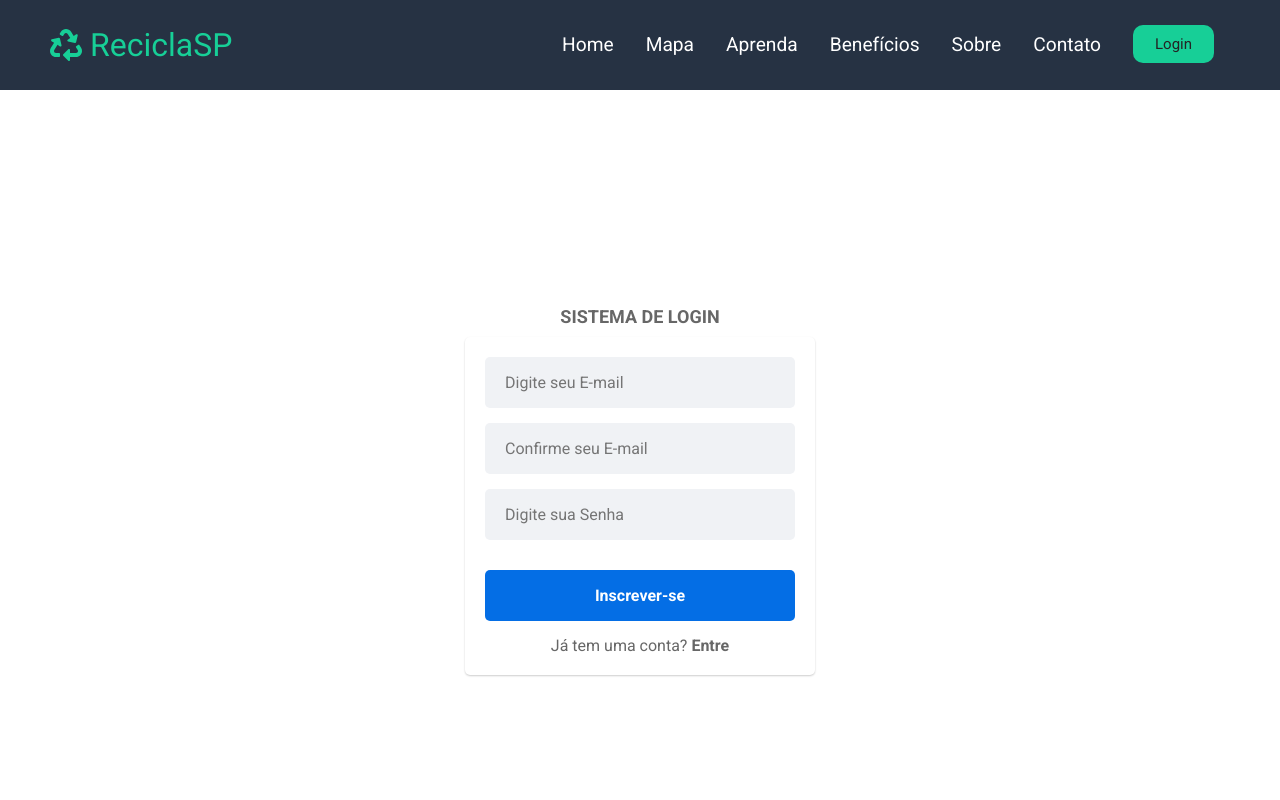
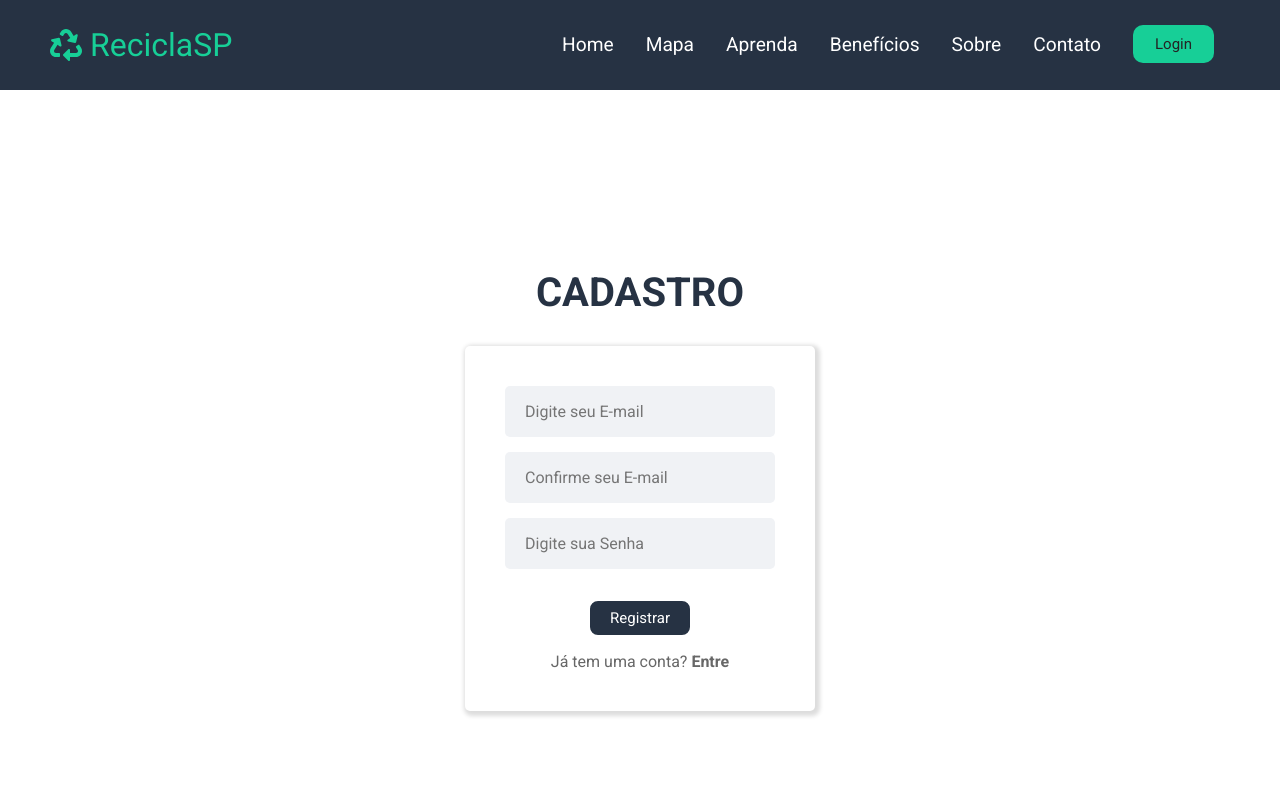
Before and after one commit to Projetos-Fiap/React-Sprint4, a React (Create React App) app: page /sign-up in a window 1280 px wide. Shown: the top 800 px of the page. Built offline with nearby package versions, Linux system fonts and the light colour scheme.

Commit message:
finalizando login e cadastro

```diff
--- a/src/App.js
+++ b/src/App.js
@@ -14,8 +14,8 @@ import SobrePage from "./routes/SobrePage";
 import ContactPage from "./routes/ContactPage";
 import ErrorPage from "./routes/ErrorPage"
 
-import Singup from "./components/Signup/Signup";
-import Singin from "./components/Signin/Signin";
+import Signup from "./components/Signup/Signup";
+import Signin from "./components/Signin/Signin";
 import { AuthProvider } from "./contexts/auth";
 
 // Importando CSS
@@ -23,6 +23,7 @@ import "./App.css"; //
 
 const App = () => {
   return (
+    <AuthProvider>
       <>
       <Navbar />
       <Routes>
@@ -33,11 +34,12 @@ const App = () => {
         <Route path="/sobre" element={<SobrePage />} />
         <Route path="/beneficios" element={<BeneficiosPage />} />
         <Route path="/contato" element={<ContactPage />} />
-      <Route path="/sign-in" element={<Singin />} />
-      <Route path="/sign-up" element={<Singup />} />
+        <Route path="/sign-in" element={<Signin />} />
+        <Route path="/sign-up" element={<Signup />} />
       </Routes>
       <Footer />
       </>
+    </AuthProvider>
   )
 }
 
--- a/src/components/Button2/Button.js
+++ /dev/null
@@ -1,12 +0,0 @@
-import React from "react";
-import * as C from "./styles";
-
-const Button = ({ Text, onClick, Type = "button" }) => {
-  return (
-    <C.Button type={Type} onClick={onClick}>
-      {Text}
-    </C.Button>
-  );
-};
-
-export default Button;
--- a/src/components/Button2/styles.js
+++ /dev/null
@@ -1,15 +0,0 @@
-import styled from "styled-components";
-
-export const Button = styled.button`
-  padding: 16px 20px;
-  outline: none;
-  border: none;
-  border-radius: 5px;
-  width: 100%;
-  cursor: pointer;
-  background-color: #046ee5;
-  color: white;
-  font-weight: 600;
-  font-size: 16px;
-  max-width: 350px;
-`;
--- a/src/components/Signin/Signin.js
+++ b/src/components/Signin/Signin.js
@@ -1,9 +1,56 @@
 import React, { useState } from "react";
 import Input from "../Input/Input";
-import Button from "../Button2/Button";
-import * as C from "./Styles";
+import { Button } from "../Button/Button";
+import styled from "styled-components";
 import { Link, useNavigate } from "react-router-dom";
 import useAuth from "../../hooks/useAuth";
+
+const Container = styled.div`
+  display: flex;
+  align-items: center;
+  justify-content: center;
+  flex-direction: column;
+  gap: 10px;
+  height: 100vh;
+`;
+
+const Content = styled.div`
+  gap: 15px;
+  display: flex;
+  align-items: center;
+  justify-content: center;
+  flex-direction: column;
+  width: 100%;
+  box-shadow: 2px 2px 4px 3px #ddd;
+  background-color: white;
+  max-width: 350px;
+  padding: 40px;
+  border-radius: 5px;
+`;
+
+const Label = styled.h2`
+  font-size: 2.5rem;
+  color: #263243;
+  margin-bottom: 0.5em;
+`;
+
+const LabelSignup = styled.label`
+  font-size: 16px;
+  color: #676767;
+`;
+
+const LabelError = styled.label`
+  font-size: 14px;
+  color: red;
+`;
+const Strong = styled.strong`
+  cursor: pointer;
+
+  a {
+    text-decoration: none;
+    color: #676767;
+  }
+`;
 
 const Signin = () => {
   const { signin } = useAuth();
@@ -26,13 +73,13 @@ const Signin = () => {
       return;
     }
 
-    navigate("/home");
+    navigate("/");
   };
 
   return (
-    <C.Container>
-      <C.Label>SISTEMA DE LOGIN</C.Label>
-      <C.Content>
+    <Container>
+      <Label>LOGIN</Label>
+      <Content>
         <Input
           type="email"
           placeholder="Digite seu E-mail"
@@ -45,16 +92,16 @@ const Signin = () => {
           value={senha}
           onChange={(e) => [setSenha(e.target.value), setError("")]}
         />
-        <C.labelError>{error}</C.labelError>
-        <Button Text="Entrar" onClick={handleLogin} />
-        <C.LabelSignup>
+        <LabelError>{error}</LabelError>
+        <Button onClick={handleLogin} >Entrar</Button>
+        <LabelSignup>
           Não tem uma conta?
-          <C.Strong>
+          <Strong>
             <Link to="/sign-up">&nbsp;Registre-se</Link>
-          </C.Strong>
-        </C.LabelSignup>
-      </C.Content>
-    </C.Container>
+          </Strong>
+        </LabelSignup>
+      </Content>
+    </Container>
   );
 };
 
--- a/src/components/Signin/Styles.js
+++ /dev/null
@@ -1,49 +0,0 @@
-import styled from "styled-components";
-
-export const Container = styled.div`
-  display: flex;
-  align-items: center;
-  justify-content: center;
-  flex-direction: column;
-  gap: 10px;
-  height: 100vh;
-`;
-
-export const Content = styled.div`
-  gap: 15px;
-  display: flex;
-  align-items: center;
-  justify-content: center;
-  flex-direction: column;
-  width: 100%;
-  box-shadow: 0 1px 2px #0003;
-  background-color: white;
-  max-width: 350px;
-  padding: 20px;
-  border-radius: 5px;
-`;
-
-export const Label = styled.label`
-  font-size: 18px;
-  font-weight: 600;
-  color: #676767;
-`;
-
-export const LabelSignup = styled.label`
-  font-size: 16px;
-  color: #676767;
-`;
-
-export const labelError = styled.label`
-  font-size: 14px;
-  color: red;
-`;
-
-export const Strong = styled.strong`
-  cursor: pointer;
-
-  a {
-    text-decoration: none;
-    color: #676767;
-  }
-`;
--- a/src/components/Signup/Signup.js
+++ b/src/components/Signup/Signup.js
@@ -1,9 +1,57 @@
 import React, { useState } from "react";
 import Input from "../Input/Input";
-import Button from "../Button2/Button";
-import * as C from "./Styles";
+import { Button } from "../Button/Button";
+import styled from "styled-components";
 import { Link, useNavigate } from "react-router-dom";
 import useAuth from "../../hooks/useAuth";
+
+const Container = styled.div`
+  display: flex;
+  align-items: center;
+  justify-content: center;
+  flex-direction: column;
+  gap: 10px;
+  height: 100vh;
+`;
+
+const Content = styled.div`
+  gap: 15px;
+  display: flex;
+  align-items: center;
+  justify-content: center;
+  flex-direction: column;
+  width: 100%;
+  box-shadow: 2px 2px 4px 3px #ddd;
+  background-color: white;
+  max-width: 350px;
+  padding: 40px;
+  border-radius: 5px;
+`;
+
+const Label = styled.h2`
+  font-size: 2.5rem;
+  color: #263243;
+  margin-bottom: 0.5em;
+`;
+
+const LabelSignin = styled.label`
+  font-size: 16px;
+  color: #676767;
+`;
+
+const LabelError = styled.label`
+  font-size: 14px;
+  color: red;
+`;
+
+const Strong = styled.strong`
+  cursor: pointer;
+
+  a {
+    text-decoration: none;
+    color: #676767;
+  }
+`;
 
 const Signup = () => {
   const [email, setEmail] = useState("");
@@ -35,9 +83,9 @@ const Signup = () => {
   };
 
   return (
-    <C.Container>
-      <C.Label>SISTEMA DE LOGIN</C.Label>
-      <C.Content>
+    <Container>
+      <Label>CADASTRO</Label>
+      <Content>
         <Input
           type="email"
           placeholder="Digite seu E-mail"
@@ -56,16 +104,16 @@ const Signup = () => {
           value={senha}
           onChange={(e) => [setSenha(e.target.value), setError("")]}
         />
-        <C.labelError>{error}</C.labelError>
-        <Button Text="Inscrever-se" onClick={handleSignup} />
-        <C.LabelSignin>
+        <LabelError>{error}</LabelError>
+        <Button onClick={handleSignup} >Registrar</Button>
+        <LabelSignin>
           Já tem uma conta?
-          <C.Strong>
+          <Strong>
             <Link to="/sign-in">&nbsp;Entre</Link>
-          </C.Strong>
-        </C.LabelSignin>
-      </C.Content>
-    </C.Container>
+          </Strong>
+        </LabelSignin>
+      </Content>
+    </Container>
   );
 };
 
--- a/src/components/Signup/Styles.js
+++ /dev/null
@@ -1,49 +0,0 @@
-import styled from "styled-components";
-
-export const Container = styled.div`
-  display: flex;
-  align-items: center;
-  justify-content: center;
-  flex-direction: column;
-  gap: 10px;
-  height: 100vh;
-`;
-
-export const Content = styled.div`
-  gap: 15px;
-  display: flex;
-  align-items: center;
-  justify-content: center;
-  flex-direction: column;
-  width: 100%;
-  box-shadow: 0 1px 2px #0003;
-  background-color: white;
-  max-width: 350px;
-  padding: 20px;
-  border-radius: 5px;
-`;
-
-export const Label = styled.label`
-  font-size: 18px;
-  font-weight: 600;
-  color: #676767;
-`;
-
-export const LabelSignin = styled.label`
-  font-size: 16px;
-  color: #676767;
-`;
-
-export const labelError = styled.label`
-  font-size: 14px;
-  color: red;
-`;
-
-export const Strong = styled.strong`
-  cursor: pointer;
-
-  a {
-    text-decoration: none;
-    color: #676767;
-  }
-`;
```
Also changed, not shown: src/routes2/index.js (deleted, +0 -27 lines), src/styles/global.js (deleted, +0 -19 lines). Lines whose indentation alone changed are shown as unchanged.
